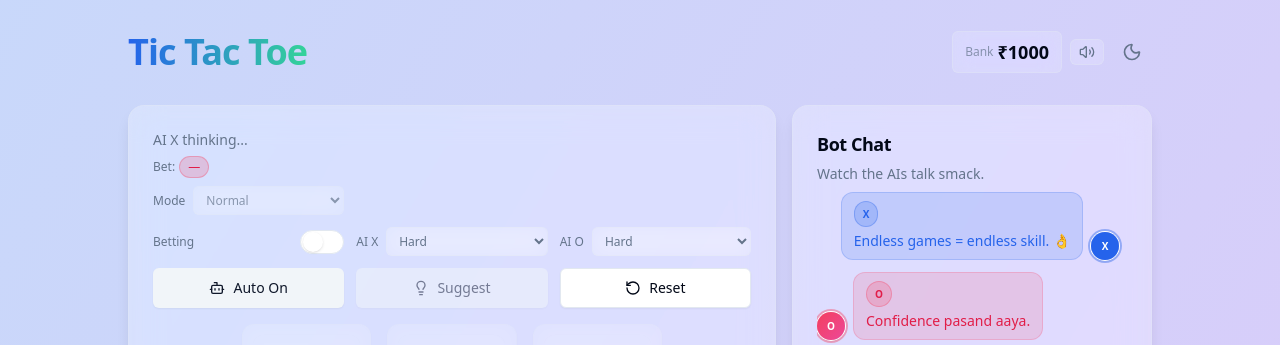
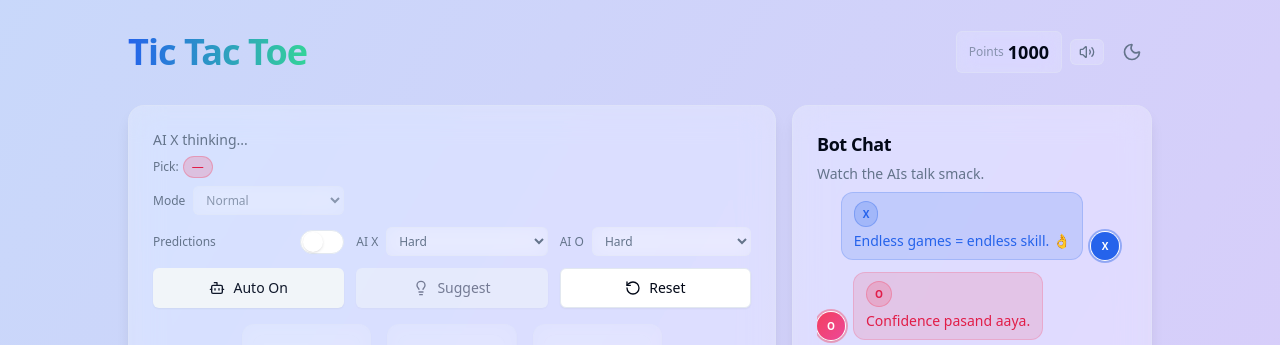
Before and after one commit to ankitadhikari1/tictactoeAIvsAI_BET, a React (Vite) app: page / in a window 1280 px wide. Shown: the top 345 px of the page. Built offline with nearby package versions, Linux system fonts and the light colour scheme.

Commit message:
changed some fucntionality

```diff
--- a/src/App.tsx
+++ b/src/App.tsx
@@ -84,7 +84,7 @@ export default function App() {
   const [moveCount, setMoveCount] = useState(0)
   const [difficultyX, setDifficultyX] = useState<'easy'|'medium'|'hard'>("hard")
   const [difficultyO, setDifficultyO] = useState<'easy'|'medium'|'hard'>("hard")
-  // Betting system
+  // Prediction system (labels only)
   const [showBet, setShowBet] = useState(false)
   const [betChoice, setBetChoice] = useState<Exclude<Mark, null> | null>(null)
   const [betSeconds, setBetSeconds] = useState(5)
@@ -115,7 +115,7 @@ export default function App() {
   const { winner, line } = useMemo(() => calculateWinner(board), [board])
   const gameOver = !!winner || isBoardFull(board)
   const status = showBet
-    ? `Place your bet… (${betSeconds}s)`
+    ? `Make your pick… (${betSeconds}s)`
     : winner
     ? winner === "X"
       ? auto ? "AI X wins!" : "You win!"
@@ -424,7 +424,7 @@ export default function App() {
       // resolve bet (no accuracy tracking)
       // show result popup (only if betting is enabled)
       const finalText = winner ? `${winner} wins!` : `Draw!`
-      const betText = betChoice ? (winner ? (betChoice === winner ? 'Bet correct ✅' : 'Bet wrong ❌') : 'No result') : 'No bet'
+      const betText = betChoice ? (winner ? (betChoice === winner ? 'Pick correct ✅' : 'Pick wrong ❌') : 'No result') : 'No pick'
       setResultText(`${finalText} • ${betText}`)
       setLastWinner(winner ?? null)
       setLastBetChoice(betChoice)
@@ -660,8 +660,8 @@ export default function App() {
           </h1>
           <div className="flex items-center gap-2 text-xs text-muted-foreground">
             <div className="hidden sm:flex items-center gap-1 glass-btn border rounded-md px-3 py-1.5">
-              <span className="opacity-70">Bank</span>
-              <span className="font-semibold text-foreground text-base sm:text-lg">₹{bank}</span>
+              <span className="opacity-70">Points</span>
+              <span className="font-semibold text-foreground text-base sm:text-lg">{bank}</span>
             </div>
             <button
               className="glass-btn border rounded-md px-2 py-1 inline-flex items-center gap-1"
@@ -688,7 +688,7 @@ export default function App() {
             </CardDescription>
             <div className="mt-1 text-xs text-muted-foreground flex items-center gap-3 flex-wrap">
               <span className="inline-flex items-center gap-1">
-                Bet:
+                Pick:
                 <span className={cn(
                   "inline-flex items-center rounded-full px-2 py-0.5 border",
                   betChoice === 'X' ? 'bg-primary/20 text-primary border-primary/30' : 'bg-rose-500/20 text-rose-600 dark:text-rose-400 border-rose-500/30'
@@ -697,13 +697,13 @@ export default function App() {
                 </span>
               </span>
               {!showBet && betChoice && (
-                <span className="text-xs">• Betting on {betChoice}</span>
+                <span className="text-xs">• Picking {betChoice}</span>
               )}
               {!showBet && betChoice && (
-                <span className="text-xs">• Stake: ₹{currentStake}</span>
+                <span className="text-xs">• Stake: {currentStake}</span>
               )}
               {!showBet && betChoice && currentStake > 0 && (
-                <span className="text-xs">• Profit on win: +₹{currentStake + Math.max(0, streak)*5}</span>
+                <span className="text-xs">• Profit on win: +{currentStake + Math.max(0, streak)*5}</span>
               )}
             </div>
           </CardHeader>
@@ -753,10 +753,10 @@ export default function App() {
                 </label>
               )}
             </div>
-            {/* Betting toggle + Difficulty selectors */}
+            {/* Prediction toggle + Difficulty selectors */}
             <div className="grid grid-cols-1 sm:grid-cols-3 gap-2 sm:gap-3 mb-3">
               <label className="flex items-center justify-between gap-2 text-xs text-muted-foreground w-full">
-                <span className="whitespace-nowrap">Betting</span>
+                <span className="whitespace-nowrap">Predictions</span>
                 <Switch
                   checked={betEnabled}
                   onCheckedChange={(on) => {
@@ -953,7 +953,7 @@ export default function App() {
               </div>
               <div className="mt-3 grid grid-cols-2 gap-2 text-xs">
                 <div className="rounded-md border p-2">
-                  <div className="opacity-70 mb-1">Your Bet</div>
+                  <div className="opacity-70 mb-1">Your Pick</div>
                   <div>
                     {lastBetChoice ? (
                       <span className={cn(
@@ -975,7 +975,7 @@ export default function App() {
                   </div>
                 </div>
               </div>
-              <div className="mt-2 text-xs text-muted-foreground italic">Bet next round</div>
+              <div className="mt-2 text-xs text-muted-foreground italic">Predict next round</div>
               <div className="mt-4 grid grid-cols-2 gap-2">
                 <Button
                   variant="secondary"
@@ -987,7 +987,7 @@ export default function App() {
                     onReset(true, false) // show betting as usual
                   }}
                 >
-                  Bet Next Round
+                  Predict Next Round
                 </Button>
                 <Button
                   variant="outline"
@@ -1005,12 +1005,12 @@ export default function App() {
             </div>
           </div>
         )}
-        {/* Betting overlay */}
+        {/* Prediction overlay */}
         {showBet && (
           <div className="fixed inset-0 z-50 grid place-items-center bg-black/40 backdrop-blur-sm p-4">
             <div className="glass-card rounded-2xl shadow-xl w-full max-w-sm p-5">
               <div className="mb-3">
-                <h2 className="text-xl font-semibold">Place your bet</h2>
+                <h2 className="text-xl font-semibold">Make your pick</h2>
                 <p className="text-xs text-muted-foreground">Who will win this match? Auto-select in {betSeconds}s</p>
               </div>
               {/* Wager chips (default 0) */}
@@ -1053,7 +1053,7 @@ export default function App() {
                   const preview = allIn ? bank : Math.min(bank, (wager as number) * multiplier)
                   const bonus = preview > 0 ? Math.max(0, streak) * 5 : 0
                   const profit = preview > 0 ? preview + bonus : 0
-                  return `Stake: ₹${preview} • Profit on win: +₹${profit}`
+                  return `Stake: ${preview} • Profit on win: +${profit}`
                 })()}
               </div>
               <div className="grid grid-cols-2 gap-3">
@@ -1064,7 +1064,7 @@ export default function App() {
                   setBank((b) => Math.max(0, b - stake))
                   setBetChoice('X'); setShowBet(false)
                 }} className="w-full" variant="secondary" disabled={bank <= 0}>
-                  Bet {allIn ? 'All‑in' : wager * multiplier} on X
+                  Pick {allIn ? 'All‑in' : wager * multiplier} on X
                 </Button>
                 <Button onClick={() => {
                   const stake = allIn ? bank : Math.min(bank, wager * multiplier)
@@ -1072,7 +1072,7 @@ export default function App() {
                   setBank((b) => Math.max(0, b - stake))
                   setBetChoice('O'); setShowBet(false)
                 }} className="w-full" variant="outline" disabled={bank <= 0}>
-                  Bet {allIn ? 'All‑in' : wager * multiplier} on O
+                  Pick {allIn ? 'All‑in' : wager * multiplier} on O
                 </Button>
               </div>
             </div>
```
